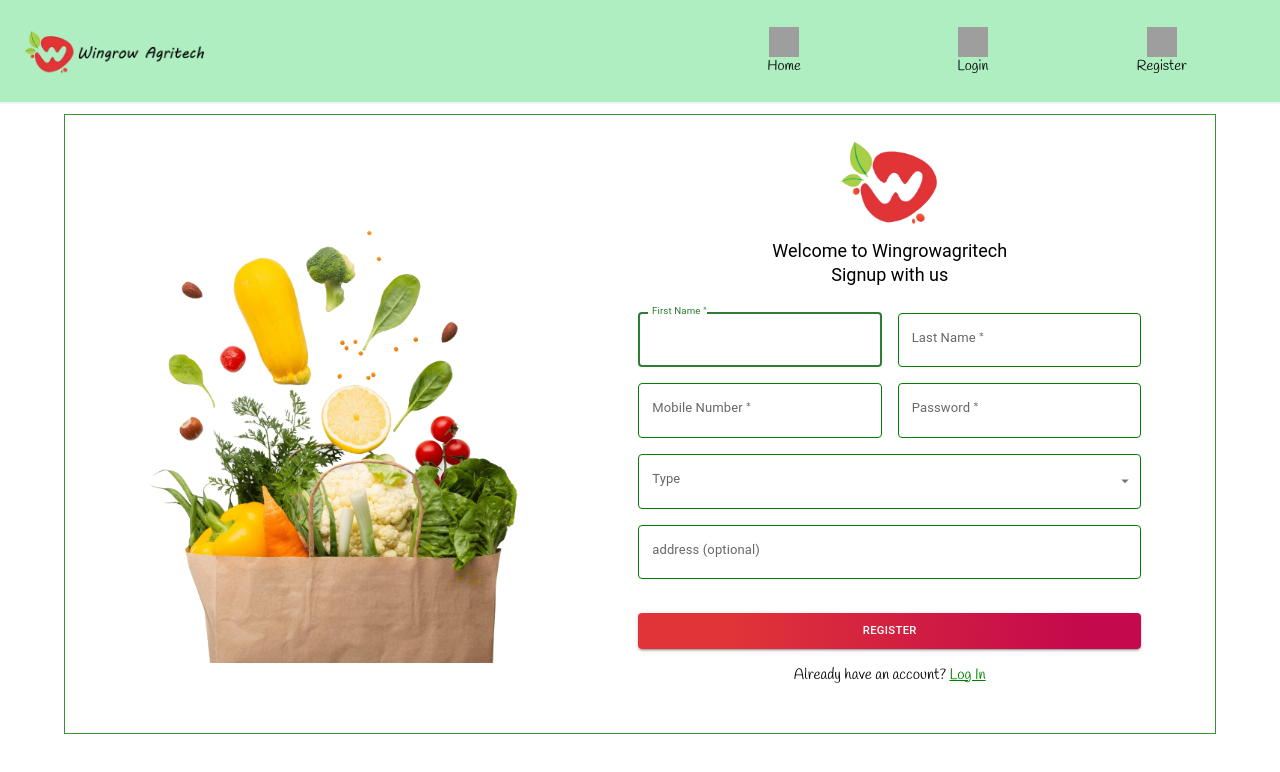
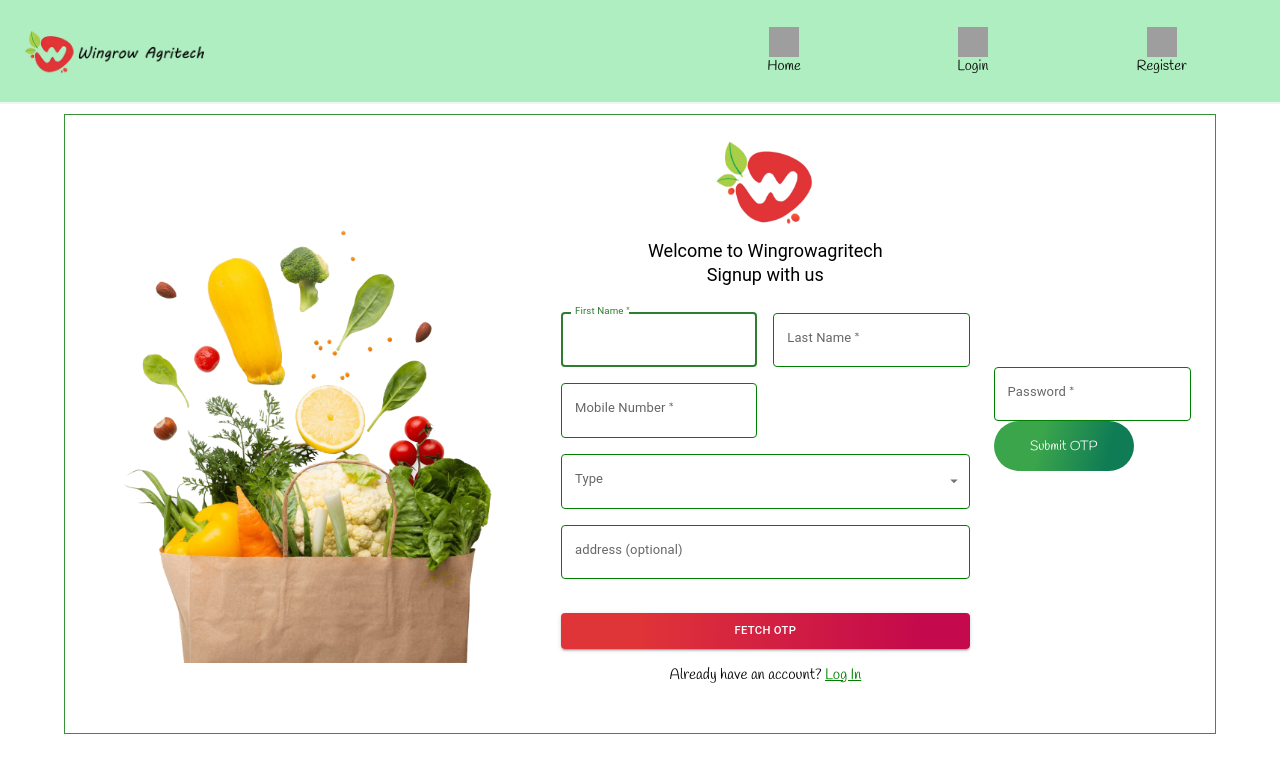
Before and after one commit to vrindaborkar/agritech, a React (Create React App) app in the folder client/: page /register in a window 1280 px wide. Shown: the top 772 px of the page. Built offline with nearby package versions, Linux system fonts and the light colour scheme; grey boxes are pictures that could not be loaded.

Commit message:
done with adding otp

```diff
--- a/client/src/Routes/Login.js
+++ b/client/src/Routes/Login.js
@@ -22,7 +22,7 @@
   const [Loading, setLoading] = useState(false);
   const [data, setData] = useState({
     phone: "",
-    password: "",
+    password: "hello",
   });
 
   const handleChange = (e) => {
@@ -38,7 +38,7 @@
 
   const handleLogin = (e) => {
     e.preventDefault();
-    if (data.password && data.phone) {
+    if ( data.phone) {
       setLoading(true);
       AuthService.login(data.phone, data.password).then(
         (res) => {
@@ -93,6 +93,7 @@
           setLoading(false);
         },
         (error) => {
+          console.log(error)
           toast.warn("Login failed", {
             position: "top-center",
             autoClose: 5000,
@@ -174,7 +175,7 @@
               className="textfield"
               onChange={handleChange}
             />
-            <TextField
+            {/* <TextField
               inputlabelprops={{
                 style: { fontSize: 16, fontFamily: "monospace" },
               }}
@@ -190,7 +191,7 @@
               color="success"
               className="textfield"
               onChange={handleChange}
-            />
+            /> */}
             <Link className="form-link" to={"/Forgot"} variant="body2">
               Forgot your password?
             </Link>
--- a/client/src/Routes/Register.js
+++ b/client/src/Routes/Register.js
@@ -13,6 +13,8 @@
 import Spinner from "../components/Spinner";
 import { ToastContainer, toast } from "react-toastify";
 import "react-toastify/dist/ReactToastify.css";
+import firebase from "./firebase";
+
 const user = AuthService.getCurrentUser();
 
 const KeyCodes = {
@@ -72,11 +74,11 @@
       };
     });
   };
-
   const handleSubmit = (event) => {
+    console.log("inside handleSubmit")
     seterror("");
     event.preventDefault();
-    const { phone, firstname, lastname, farmertype, type, password } = data;
+    const { phone, firstname, lastname, farmertype, type } = data;
 
     if (!phone.match("[0-9]{10}")) {
       seterror("Please provide valid phone number");
@@ -84,8 +86,6 @@
       seterror("Please provide valid first and last name");
     } else if (type.length === 0) {
       seterror("Please select type");
-    } else if (password.length < 6) {
-      seterror("password must be greater than 6 characters");
     } else if (type === "farmer" && farmertype.length === 0) {
       seterror("select producer type");
     } else if (type === "farmer" && tags.length === 0) {
@@ -147,6 +147,145 @@
       );
     }
   };
+  const configureCaptcha = () => {
+    window.recaptchaVerifier = new firebase.auth.RecaptchaVerifier(
+      "sign-in-button",
+      {
+        size: "invisible",
+        callback: (response) => {
+          // reCAPTCHA solved, allow signInWithPhoneNumber.
+          onSignInSubmit();
+          console.log("Recaptcha Verified");
+        },
+        defaultCountry: "IN",
+      }
+    );
+  };
+
+  const onSignInSubmit = (e) => {
+    e.preventDefault();
+    console.log("here")
+    configureCaptcha();
+
+    const phoneNumber = "+91" +  data.phone;
+    // // console.log(values.mobile)
+    // // const phone = values.mobile
+    // const phoneNumber = "+91" + mobile
+    console.log(phoneNumber);
+
+    const appVerifier = window.recaptchaVerifier;
+    firebase
+      .auth()
+      .signInWithPhoneNumber(phoneNumber, appVerifier)
+      .then((confirmationResult) => {
+        // SMS sent. Prompt user to type the code from the message, then sign the
+        // user in with confirmationResult.confirm(code).
+        window.confirmationResult = confirmationResult;
+        console.log("OTP has been sent");
+        // ...
+      })
+      .catch((error) => {
+        // Error; SMS not sent
+        // ...
+        console.log("SMS not sent");
+      });
+  };
+  const onSubmitOTP = (e) => {
+    e.preventDefault();
+    const code = data.password;
+    console.log(code);
+    window.confirmationResult
+      .confirm(code)
+      .then((result) => {
+        // User signed in successfully.
+        // const user = result.user;
+        // console.log(JSON.stringify(user));
+       // alert("User is verified");
+        //window.location.href = "/newpassword";
+        //handleSubmit()
+        console.log("inside handleSubmit")
+        seterror("");
+
+        const { phone, firstname, lastname, farmertype, type } = data;
+
+        if (!phone.match("[0-9]{10}")) {
+          seterror("Please provide valid phone number");
+        } else if (firstname.length === 0 && lastname.length === 0) {
+          seterror("Please provide valid first and last name");
+        } else if (type.length === 0) {
+          seterror("Please select type");
+        } else if (type === "farmer" && farmertype.length === 0) {
+          seterror("select producer type");
+        } else if (type === "farmer" && tags.length === 0) {
+          seterror("select atleast one commodity and press enter");
+        } else {
+          seterror("no error");
+          setLoading(true);
+          AuthService.register(
+            data.phone,
+            data.password,
+            data.firstname,
+            data.lastname,
+            data.type,
+            data.farmertype,
+            data.address,
+            tags
+          ).then(
+            () => {
+              toast.success("Registration successful!", {
+                position: "top-center",
+                autoClose: 3000,
+                hideProgressBar: false,
+                closeOnClick: true,
+                pauseOnHover: true,
+                draggable: true,
+                progress: undefined,
+                theme: "light",
+              });
+              setTimeout(() => {
+                navigate("/registeration-successfull");
+                window.location.reload();
+              }, 1000);
+            },
+            (error) => {
+              toast.warn("User Already Exists", {
+                position: "top-center",
+                autoClose: 5000,
+                hideProgressBar: false,
+                closeOnClick: true,
+                pauseOnHover: true,
+                draggable: true,
+                progress: undefined,
+                theme: "light",
+              });
+              setData({
+                phone: "",
+                password: "",
+                firstname: "",
+                lastname: "",
+                type: "",
+                farmertype: "",
+                address: "",
+              });
+              setTimeout(() => {
+                navigate("/login");
+                window.location.reload();
+              }, 1000);
+            }
+          );
+        }
+
+        // ...
+      })
+      .catch((error) => {
+        // User couldn't sign in (bad verification code?)
+        // ...
+        console.log("erroe in sumbitotp")
+      });
+  };
+
+
+
 
   return (
     <div className="authContainer">
@@ -176,9 +315,10 @@
             className="register_details"
             component="form"
             noValidate
-            onSubmit={handleSubmit}
+            onSubmit={onSignInSubmit}
             sx={{ mt: 3 }}
           >
+            <div id="sign-in-button"></div>
             <img className="form-logo" src="./logo.png"  alt="form-logo" />
             <Typography className="form-heading" component="h1" variant="h5">
               Welcome to Wingrowagritech
@@ -238,24 +378,7 @@
                   className="textfield"
                 />
               </Grid>
-              <Grid item xs={12} sm={6}>
-                <TextField
-                  inputlabelprops={{
-                    style: { fontSize: 14, fontFamily: "monospace" },
-                  }}
-                  required
-                  fullWidth
-                  name="password"
-                  label="Password"
-                  type="password"
-                  id="password"
-                  value={data.password}
-                  onChange={handleChange}
-                  autoComplete="new-password"
-                  color="success"
-                  className="textfield"
-                />
-              </Grid>
+
               <Grid item xs={12}>
                 <FormControl
                   className="textfield"
@@ -418,7 +541,7 @@
               size="large"
               sx={{ mt: 3, mb: 2 }}
             >
-              Register
+              Fetch Otp
             </Button>
             <Grid container justifyContent="center">
               <Grid item>
@@ -428,6 +551,34 @@
               </Grid>
             </Grid>
           </form>
+          <form onSubmit={onSubmitOTP}>
+          <Grid item xs={12} sm={6}>
+                <TextField
+                  inputlabelprops={{
+                    style: { fontSize: 14, fontFamily: "monospace" },
+                  }}
+                  required
+                  fullWidth
+                  name="password"
+                  label="Password"
+                  type="password"
+                  id="password"
+                  value={data.password}
+                  onChange={handleChange}
+                  autoComplete="new-password"
+                  color="success"
+                  className="textfield"
+                />
+              </Grid>
+              <button className="forgot-btn" type="submit">
+                Submit OTP
+              </button>
+            </form>
+
+
+
+
+
         </div>
       ) : (
         <Spinner />
```
Also changed, not shown: package.json (+10 -1 lines), 1 other file (tests, documents, lock files or other folders).
